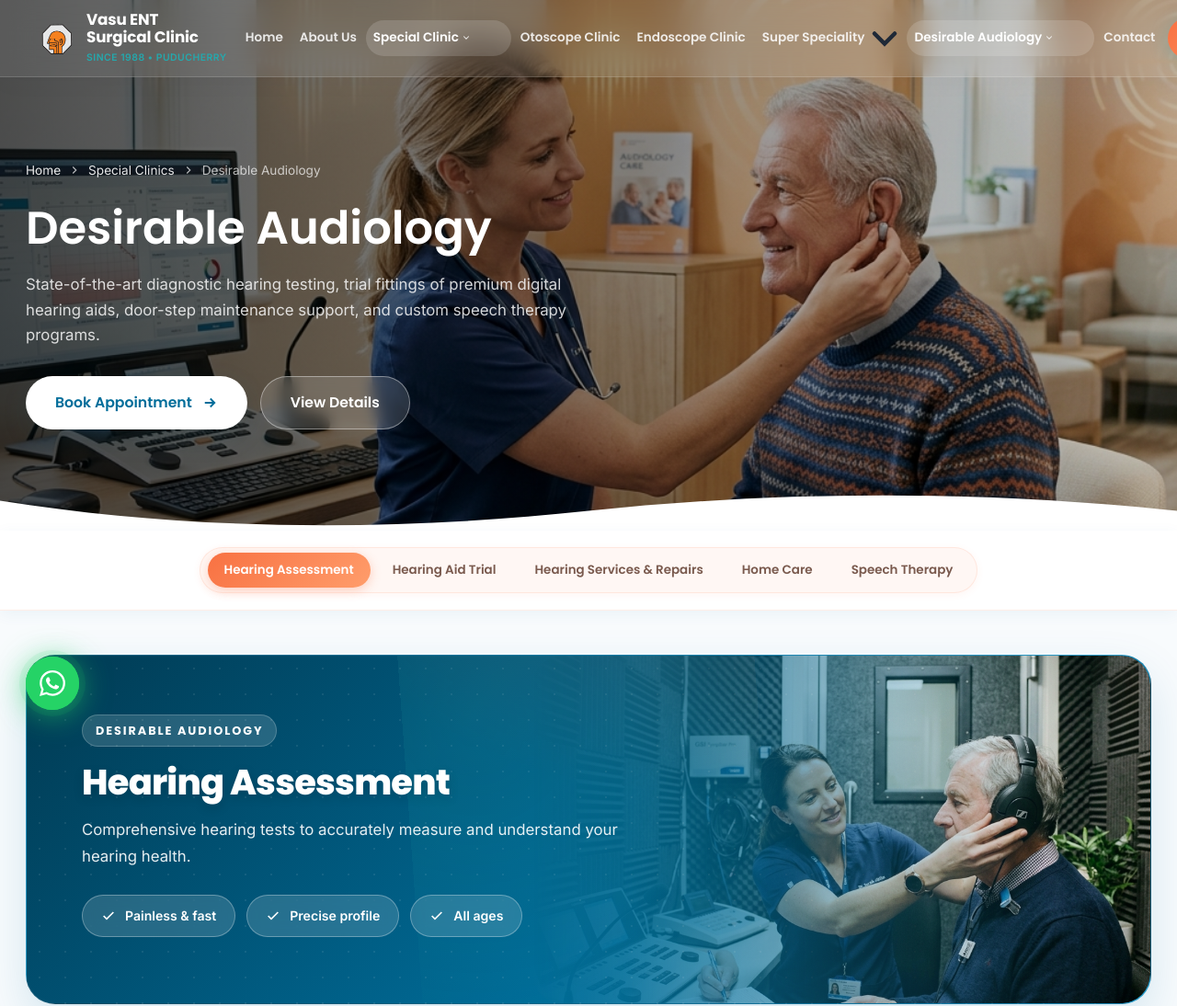
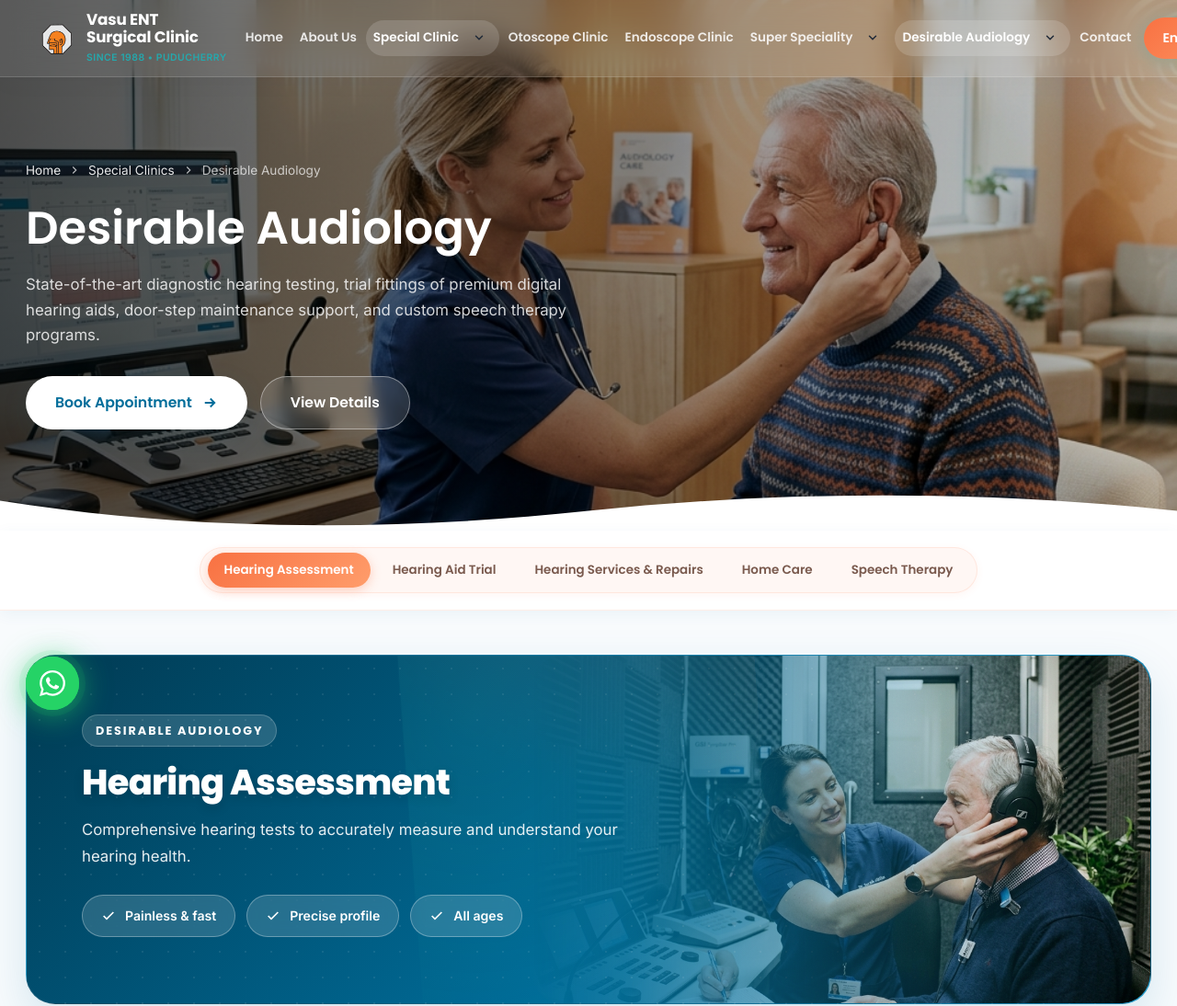
Before and after one commit to GETITMEDIA/Vasu-ENT-SURGICAL-CLINIC, a plain HTML site: page desirable-audiology.html in a window 1280 px wide. Shown: the top 1094 px of the page at 92% size. Drawn offline with Linux system fonts and the light colour scheme.

Commit message:
fix(mobile): apply dropdown split to active links and fix chevron size

```diff
--- a/css/style.css
+++ b/css/style.css
@@ -1009,14 +1009,25 @@ textarea:focus-visible {
   color: inherit;
   cursor: pointer;
   z-index: 10;
+  pointer-events: none; /* Desktop: let clicks pass to nav-link */
+}
+
+@media (max-width: 992px) {
+  .dropdown-toggle {
+    pointer-events: auto; /* Mobile: make button clickable */
+  }
 }
 
 .nav-item.has-dropdown .nav-link {
   padding-right: 44px;
-}
-
-/* Ensure chevron rotates */
+  flex-grow: 1;
+  width: 100%;
+}
+
+/* Ensure chevron rotates and has correct size */
 .nav-item.has-dropdown .dropdown-toggle .chevron {
+  width: 14px;
+  height: 14px;
   transition: transform 0.3s ease;
 }
 .nav-item.has-dropdown:hover .dropdown-toggle .chevron {
--- a/desirable-audiology.html
+++ b/desirable-audiology.html
@@ -80,10 +80,14 @@
         </div>
 
         <div class="nav-item has-dropdown">
-          <a href="specialties.html" class="nav-link is-active" data-page="specialties.html" aria-haspopup="true">
-            Special Clinic
-            <svg class="chevron" viewBox="0 0 24 24" fill="none" stroke="currentColor" stroke-width="2.5" stroke-linecap="round"><path d="M6 9l6 6 6-6" /></svg>
-          </a>
+          <div class="nav-link-wrapper">
+            <a href="specialties.html" class="nav-link is-active" data-page="specialties.html">
+              Special Clinic
+            </a>
+            <button class="dropdown-toggle" aria-label="Toggle dropdown" aria-haspopup="true" aria-expanded="false">
+              <svg class="chevron" viewBox="0 0 24 24" fill="none" stroke="currentColor" stroke-width="2.5" stroke-linecap="round"><path d="M6 9l6 6 6-6" /></svg>
+            </button>
+          </div>
           <div class="dropdown-menu">
             <a href="otoscope-clinic.html" class="dropdown-link">Otoscope Clinic</a>
             <a href="endoscope-clinic.html" class="dropdown-link">Endoscope Clinic</a>
@@ -117,10 +121,14 @@
         </div>
 
         <div class="nav-item has-dropdown">
-          <a href="desirable-audiology.html" class="nav-link is-active" data-page="desirable-audiology.html" aria-haspopup="true">
-            Desirable Audiology
-            <svg class="chevron" viewBox="0 0 24 24" fill="none" stroke="currentColor" stroke-width="2.5" stroke-linecap="round"><path d="M6 9l6 6 6-6" /></svg>
-          </a>
+          <div class="nav-link-wrapper">
+            <a href="desirable-audiology.html" class="nav-link is-active" data-page="desirable-audiology.html">
+              Desirable Audiology
+            </a>
+            <button class="dropdown-toggle" aria-label="Toggle dropdown" aria-haspopup="true" aria-expanded="false">
+              <svg class="chevron" viewBox="0 0 24 24" fill="none" stroke="currentColor" stroke-width="2.5" stroke-linecap="round"><path d="M6 9l6 6 6-6" /></svg>
+            </button>
+          </div>
           <div class="dropdown-menu">
             <a href="desirable-audiology.html#hearing-assessment" class="dropdown-link">Hearing Assessment</a>
             <a href="desirable-audiology.html#hearing-aid-trial" class="dropdown-link">Hearing Aid Trial</a>
--- a/update.js
+++ b/update.js
@@ -2,7 +2,8 @@ const fs = require('fs');
 const path = require('path');
 
 const files = fs.readdirSync('.').filter(f => f.endsWith('.html'));
-const pattern = /<a([^>]*?href="([^"]+)"[^>]*?class="nav-link"[^>]*?aria-haspopup="true"[^>]*?)>\s*([^<]+?)\s*<svg class="chevron"([^>]+)><path([^>]+)><\/svg>\s*<\/a>/gi;
+// Allow nav-link with other classes like is-active
+const pattern = /<a([^>]*?href="([^"]+)"[^>]*?class="[^"]*nav-link[^"]*"[^>]*?aria-haspopup="true"[^>]*?)>\s*([^<]+?)\s*<svg class="chevron"([^>]+)><path([^>]+)><\/svg>\s*<\/a>/gi;
 
 let totalUpdated = 0;
 
```
Also changed, not shown: endoscope-clinic.html (+8 -4 lines), otoscope-clinic.html (+8 -4 lines), specialties.html (+8 -4 lines), super-speciality.html (+16 -8 lines).
